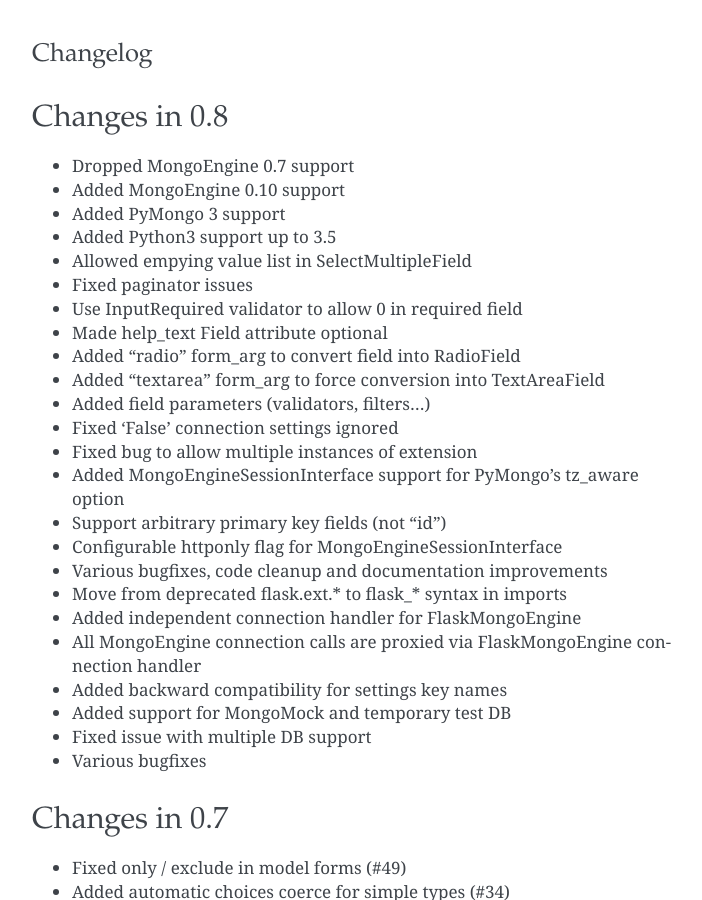
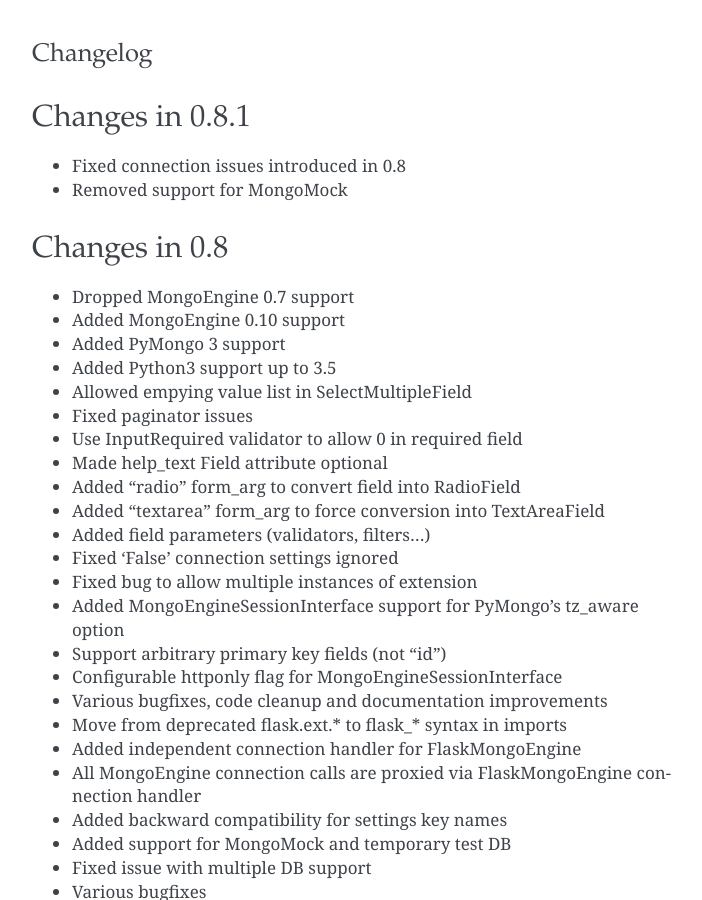
Before and after one commit to MongoEngine/flask-mongoengine, a Sphinx documentation site: the page built from docs/changelog.rst, in a window 1280 px wide and 900 px high. Shown: the whole window, without its empty margins (288-990 px from the left). Built offline with Sphinx 7.4.7, drawn with Linux system fonts in a browser that asks for light colours.

Commit message:
Update changelog for 0.8.1

```diff
--- a/docs/changelog.rst
+++ b/docs/changelog.rst
@@ -1,6 +1,12 @@
 =========
 Changelog
 =========
+
+Changes in 0.8.1
+================
+
+- Fixed connection issues introduced in 0.8
+- Removed support for MongoMock
 
 Changes in 0.8
 ==============
```
